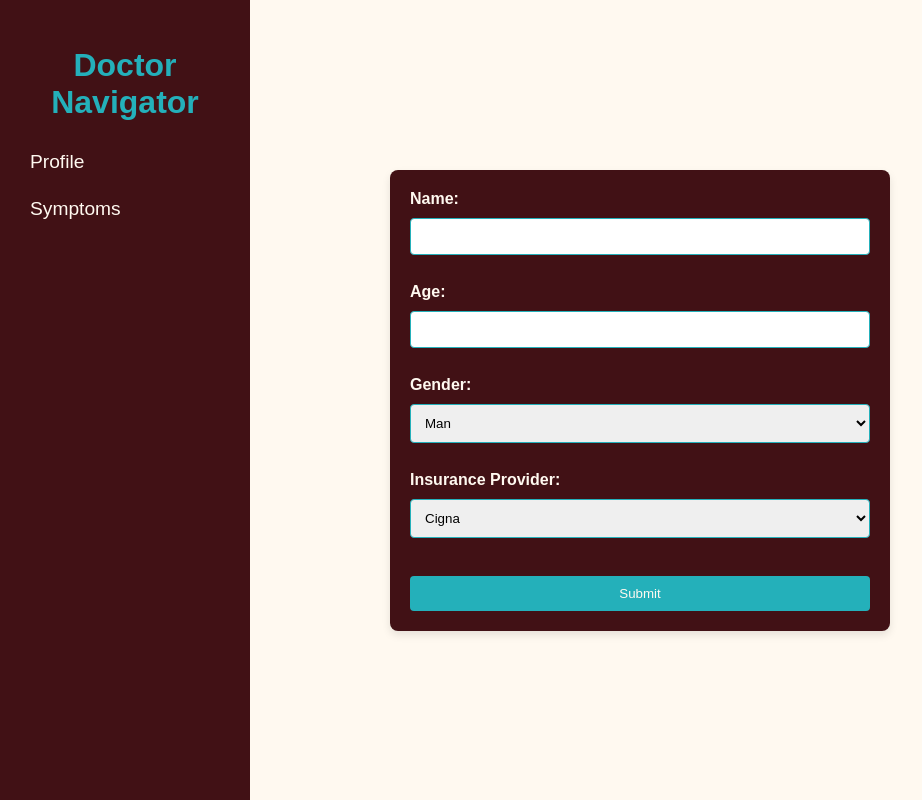
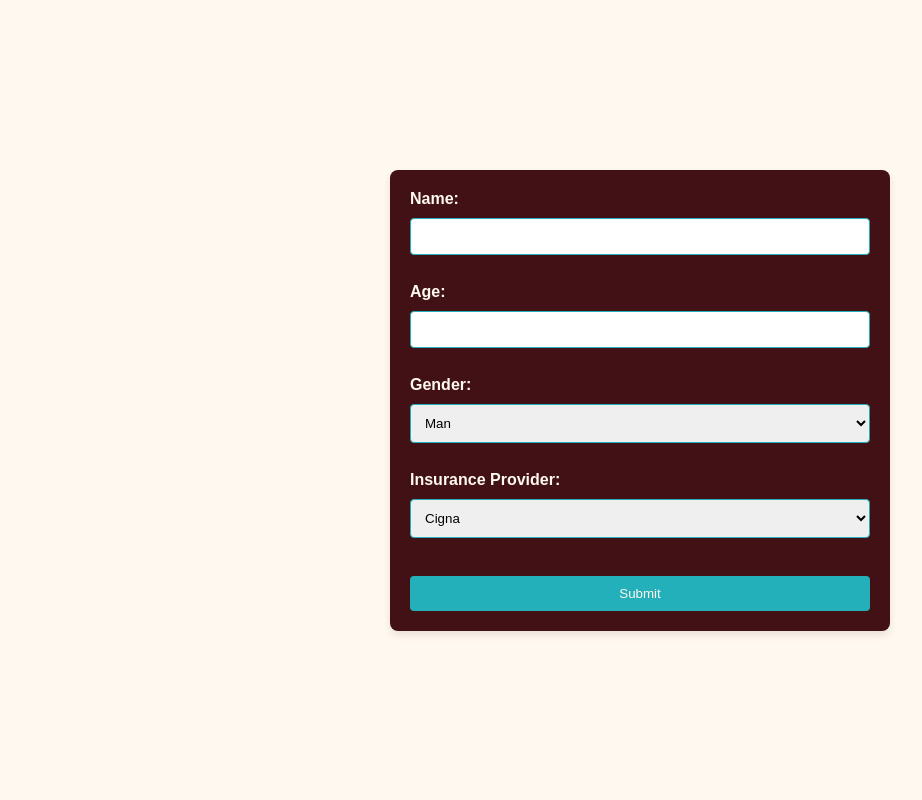
Before and after one commit to aarushisi/healthnav-webdev, a plain HTML site: page form.html in a window 1280 px wide. Shown: the whole page, without its empty margins (0-922 px from the left). Drawn offline with Linux system fonts and the light colour scheme.

Commit message:
Temporarily removed sidebar (will re-add soon)

```diff
--- a/form.html
+++ b/form.html
@@ -7,11 +7,6 @@
     <title>Healthcare Navigator</title>
 </head>
 <body>
-    <div class="sidebar">
-        <h2>Doctor Navigator</h2>
-        <a href="form.html">Profile</a>
-        <a href="symptoms.html">Symptoms</a>
-    </div>
     <form id="info-form">
         <label for="name">Name:</label><br>
         <input type="text" id="name" name="name"><br><br>
--- a/style.css
+++ b/style.css
@@ -195,36 +195,3 @@ input[type="submit"]:hover {
     color: #FFF9F0; /* Off-white */
     display: inline; /* Remove extra padding/borders */
 }
-
-.sidebar {
-    position: fixed;
-    top: 0;
-    left: 0;
-    width: 250px;
-    height: 100%;
-    background-color: #411115;
-    padding: 20px;
-    box-sizing: border-box;
-    color: #FFF9F0;
-}
-
-.sidebar h2 {
-    font-size: 2rem;
-    color: #24B0BA;
-    margin-bottom: 20px;
-    text-align: center;
-}
-
-.sidebar a {
-    display: block;
-    color: #FFF9F0;
-    text-decoration: none;
-    padding: 10px;
-    margin: 5px 0;
-    font-size: 1.2rem;
-    transition: background-color 0.3s;
-}
-
-.sidebar a:hover {
-    background-color: #24B0BA;
-}
```
Also changed, not shown: symptoms.html (+0 -5 lines).
